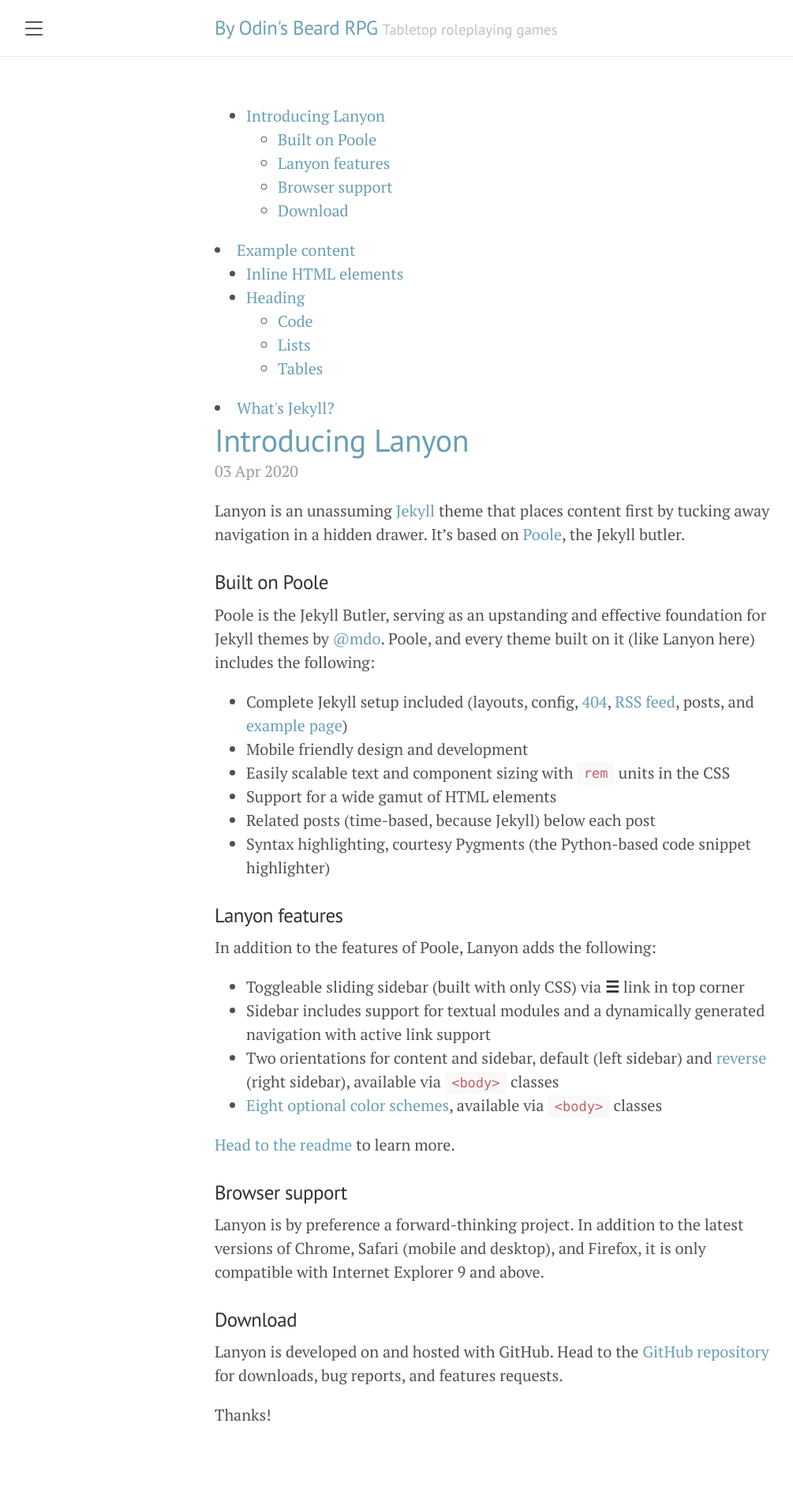
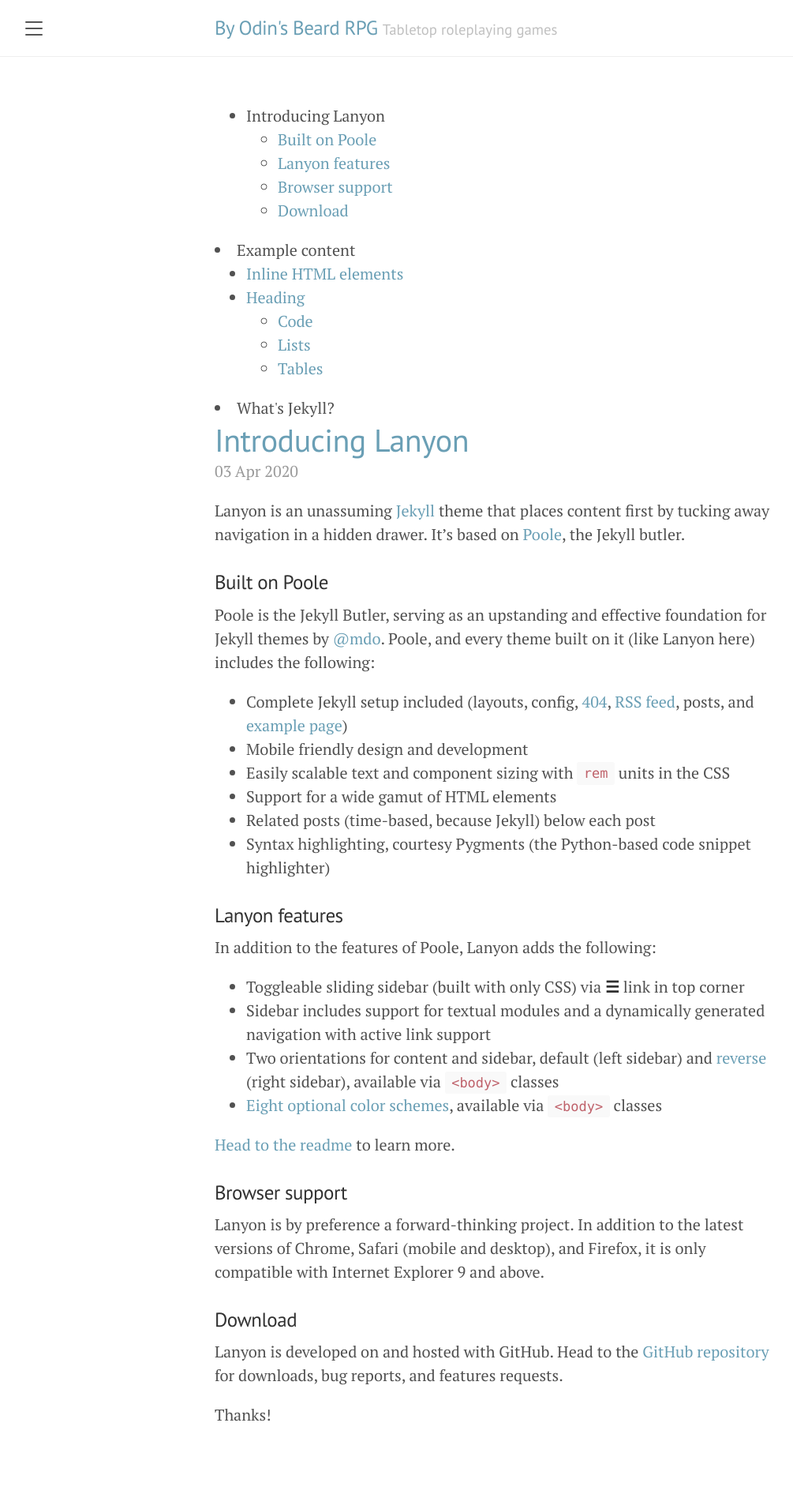
Before and after one commit to byodinsbeardrpg/byodinsbeardrpg.github.io, a Jekyll site: the page built from index.html, in a window 1280 px wide. Shown: the top 1897 px of the page at 79% size, without its empty margins (8-1013 px from the left). Built offline with Jekyll 4.4.1, drawn with Linux system fonts in a browser that asks for light colours; the list of posts is cut into pages by our own code.

Commit message:
Update default.html

```diff
--- a/_layouts/default.html
+++ b/_layouts/default.html
@@ -20,7 +20,7 @@
       </div>
 
       <div class="container content">
-		{% include toc.html html=content %}
+		{% include toc.html html=content sanitize=true %}
         {{ content }}
       </div>
     </div>
```
